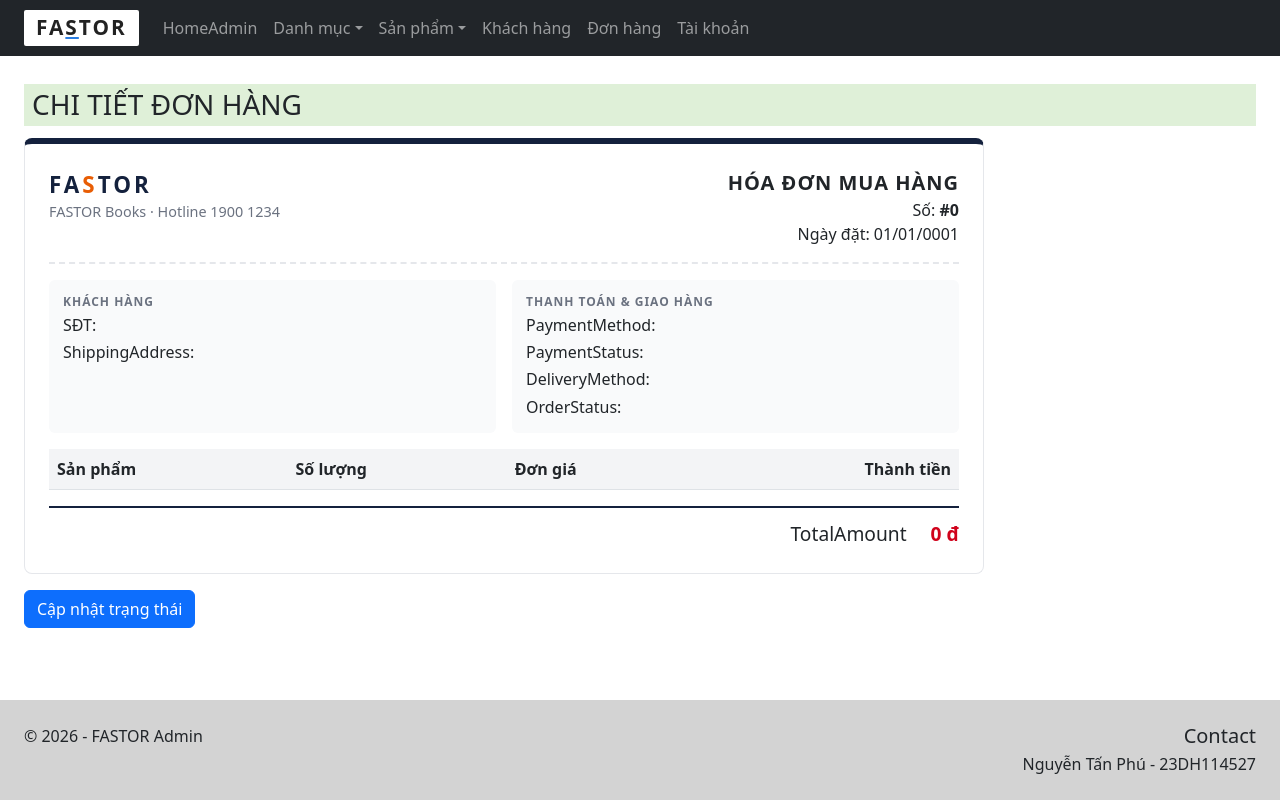
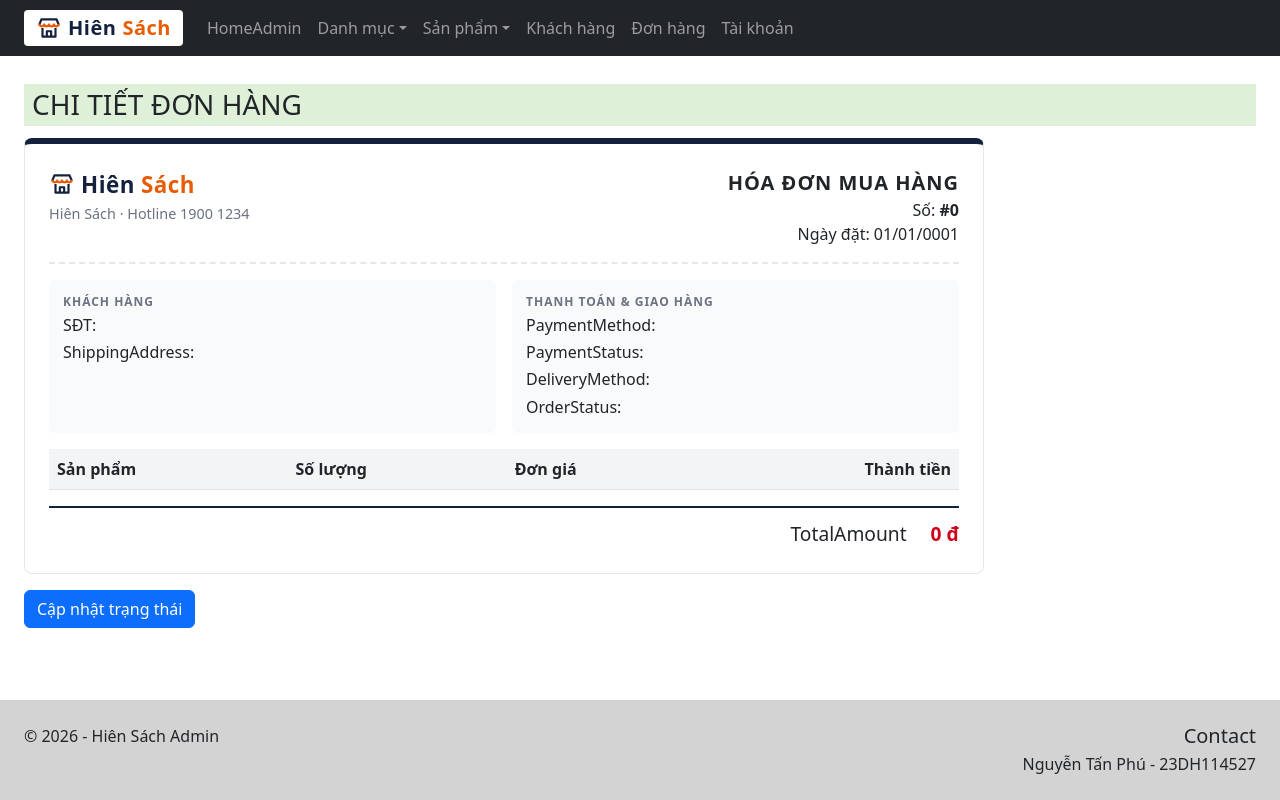
Before and after one commit to NguyenPhut4/23DH114527_MyStore, an ASP.NET MVC app: template Areas/Admin/Views/Orders/DetailedOrder.cshtml in a window 1280 px wide. Run offline with ASP.NET Core 8 and stand-ins for ASP.NET MVC 5, Linux system fonts and the light colour scheme; the template is opened without the code that fills it, so the values that code supplies are empty; the project's own start-up code is not run, and a stand-in starts its controllers and pages; database files in the repository are not loaded; some libraries are stand-ins or nearby versions.

Commit message:
Doi ten thuong hieu FASTOR thanh "Hien Sach"
- Logo moi (bieu tuong mai hien + chu Hien Sach) tren header, footer,
  trang Admin, trang dang nhap Admin va hoa don
- Cap nhat tieu de tab trinh duyet va README

Co-Authored-By: Claude Opus 5.5 <noreply@anthropic.com>

```diff
--- a/Areas/Admin/Views/Account/Login.cshtml
+++ b/Areas/Admin/Views/Account/Login.cshtml
@@ -8,14 +8,14 @@
 <head>
     <meta charset="utf-8" />
     <meta name="viewport" content="width=device-width, initial-scale=1.0">
-    <title>Đăng nhập - FASTOR Admin</title>
+    <title>Đăng nhập - Hiên Sách Admin</title>
     @Styles.Render("~/Content/css")
     <link href="~/Content/admin.css" rel="stylesheet" />
 </head>
 <body class="admin login-page">
     <div class="login-card card shadow-sm">
         <div class="card-body p-4">
-            <div class="admin-logo text-center mb-3">FA<span>S</span>TOR</div>
+            <div class="admin-logo admin-logo-lg mb-3"><svg class="brand-mark" viewBox="0 0 24 24" width="26" height="26" aria-hidden="true"><path d="M3 9 L5 4 H19 L21 9" fill="none" stroke="currentColor" stroke-width="2" stroke-linejoin="round"/><path d="M3 9 q2.25 3 4.5 0 q2.25 3 4.5 0 q2.25 3 4.5 0 q2.25 3 4.5 0" fill="none" stroke="#e85d04" stroke-width="2" stroke-linecap="round"/><path d="M6 12 V20 H18 V12 M10 20 v-5 h4 v5" fill="none" stroke="currentColor" stroke-width="2" stroke-linejoin="round"/></svg>Hiên <span>Sách</span></div>
             <h1 class="h5 text-center mb-4">Đăng nhập quản trị</h1>
             @using (Html.BeginForm("Login", "Account", new { area = "Admin" }, FormMethod.Post))
             {
--- a/Areas/Admin/Views/Shared/_AdminLayout.cshtml
+++ b/Areas/Admin/Views/Shared/_AdminLayout.cshtml
@@ -3,7 +3,7 @@
 <head>
     <meta charset="utf-8" />
     <meta name="viewport" content="width=device-width, initial-scale=1.0">
-    <title>@ViewBag.Title - FASTOR Admin</title>
+    <title>@ViewBag.Title - Hiên Sách Admin</title>
     @Styles.Render("~/Content/css")
     <link href="~/Content/admin.css" rel="stylesheet" />
     <link href="~/Content/invoice.css" rel="stylesheet" />
@@ -12,7 +12,7 @@
 <body class="admin">
     <nav class="navbar navbar-expand-md navbar-dark bg-dark admin-navbar">
         <div class="container-fluid px-4">
-            <a class="navbar-brand admin-logo" href="@Url.Action("Index", "Home", new { area = "Admin" })">FA<span>S</span>TOR</a>
+            <a class="navbar-brand admin-logo" href="@Url.Action("Index", "Home", new { area = "Admin" })"><svg class="brand-mark" viewBox="0 0 24 24" width="26" height="26" aria-hidden="true"><path d="M3 9 L5 4 H19 L21 9" fill="none" stroke="currentColor" stroke-width="2" stroke-linejoin="round"/><path d="M3 9 q2.25 3 4.5 0 q2.25 3 4.5 0 q2.25 3 4.5 0 q2.25 3 4.5 0" fill="none" stroke="#e85d04" stroke-width="2" stroke-linecap="round"/><path d="M6 12 V20 H18 V12 M10 20 v-5 h4 v5" fill="none" stroke="currentColor" stroke-width="2" stroke-linejoin="round"/></svg>Hiên <span>Sách</span></a>
             <button type="button" class="navbar-toggler" data-bs-toggle="collapse" data-bs-target="#adminNav"
                     aria-controls="adminNav" aria-expanded="false" aria-label="Mở menu">
                 <span class="navbar-toggler-icon"></span>
@@ -81,7 +81,7 @@
 
     <footer class="admin-footer">
         <div class="container-fluid px-4 d-flex justify-content-between align-items-start flex-wrap gap-2">
-            <p class="mb-0">&copy; @DateTime.Now.Year - FASTOR Admin</p>
+            <p class="mb-0">&copy; @DateTime.Now.Year - Hiên Sách Admin</p>
             <div class="text-end">
                 <h5 class="mb-1">Contact</h5>
                 <p class="mb-0">Nguyễn Tấn Phú - 23DH114527</p>
--- a/Content/admin.css
+++ b/Content/admin.css
@@ -1,4 +1,4 @@
-/* ===== Admin site (FASTOR) ===== */
+/* ===== Admin site (Hiên Sách) ===== */
 body.admin {
     display: flex;
     flex-direction: column;
@@ -17,18 +17,27 @@ body.admin {
 }
 
 .admin-logo {
+    display: inline-flex;
+    align-items: center;
+    gap: 6px;
     background: #fff;
-    color: #222 !important;
+    color: #14213d !important;
     font-weight: 800;
-    letter-spacing: 2px;
-    padding: 2px 12px;
-    border-radius: 2px;
-    font-size: 1.3rem;
+    letter-spacing: .5px;
+    padding: 3px 12px;
+    border-radius: 4px;
+    font-size: 1.25rem;
+    text-decoration: none;
 }
 
 .admin-logo span {
-    text-decoration: underline;
-    text-decoration-color: #2a7de1;
+    color: #e85d04;
+}
+
+.admin-logo-lg {
+    display: flex;
+    justify-content: center;
+    font-size: 1.6rem;
 }
 
 .admin-footer {
--- a/Content/invoice.css
+++ b/Content/invoice.css
@@ -19,8 +19,11 @@
 }
 
 .invoice-brand {
+    display: inline-flex;
+    align-items: center;
+    gap: 6px;
     font-weight: 800;
-    letter-spacing: 3px;
+    letter-spacing: .5px;
     font-size: 1.4rem;
     color: #14213d;
 }
--- a/Views/Shared/_OrderInvoice.cshtml
+++ b/Views/Shared/_OrderInvoice.cshtml
@@ -4,8 +4,8 @@
 <div class="invoice">
     <div class="invoice-head">
         <div>
-            <div class="invoice-brand">FA<span>S</span>TOR</div>
-            <div class="invoice-muted">FASTOR Books · Hotline 1900 1234</div>
+            <div class="invoice-brand"><svg class="brand-mark" viewBox="0 0 24 24" width="26" height="26" aria-hidden="true"><path d="M3 9 L5 4 H19 L21 9" fill="none" stroke="currentColor" stroke-width="2" stroke-linejoin="round"/><path d="M3 9 q2.25 3 4.5 0 q2.25 3 4.5 0 q2.25 3 4.5 0 q2.25 3 4.5 0" fill="none" stroke="#e85d04" stroke-width="2" stroke-linecap="round"/><path d="M6 12 V20 H18 V12 M10 20 v-5 h4 v5" fill="none" stroke="currentColor" stroke-width="2" stroke-linejoin="round"/></svg>Hiên <span>Sách</span></div>
+            <div class="invoice-muted">Hiên Sách · Hotline 1900 1234</div>
         </div>
         <div class="text-md-end">
             <div class="invoice-title">HÓA ĐƠN MUA HÀNG</div>
```
Also changed, not shown: Content/myStyle/customer.css (+6 -2 lines), Views/Shared/_CustomerLayout.cshtml (+4 -4 lines), README.md.
